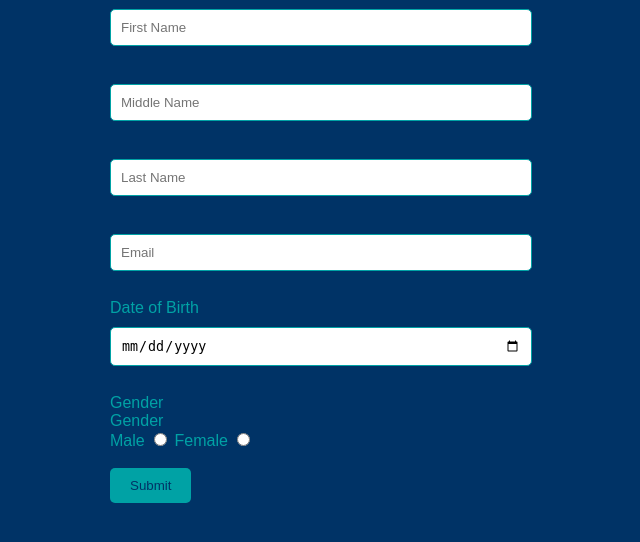
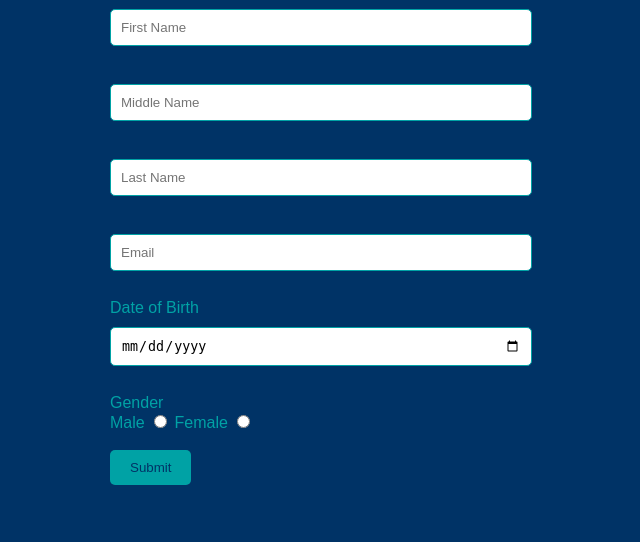
Before and after one commit to Jordan1570/ID-proj, a Flask app: page / in a window 1280 px wide. Shown: the part 111-653 px from the top of the page, without its empty margins (330-970 px from the left). Run offline with Flask 3, Linux system fonts and the light colour scheme.

Commit message:
displayed gender twice just deleted one

```diff
--- a/templates/index.html
+++ b/templates/index.html
@@ -33,10 +33,8 @@
             <br>
             <br>
             <p>Gender</p>
-            <p>Gender</p>
             <label for="male">Male</label>
             <input type="radio" name="gender" id="male" value="male">
-
             <label for="female">Female</label>
             <input type="radio" name="gender" id="female" value="female">
             <br>
```
